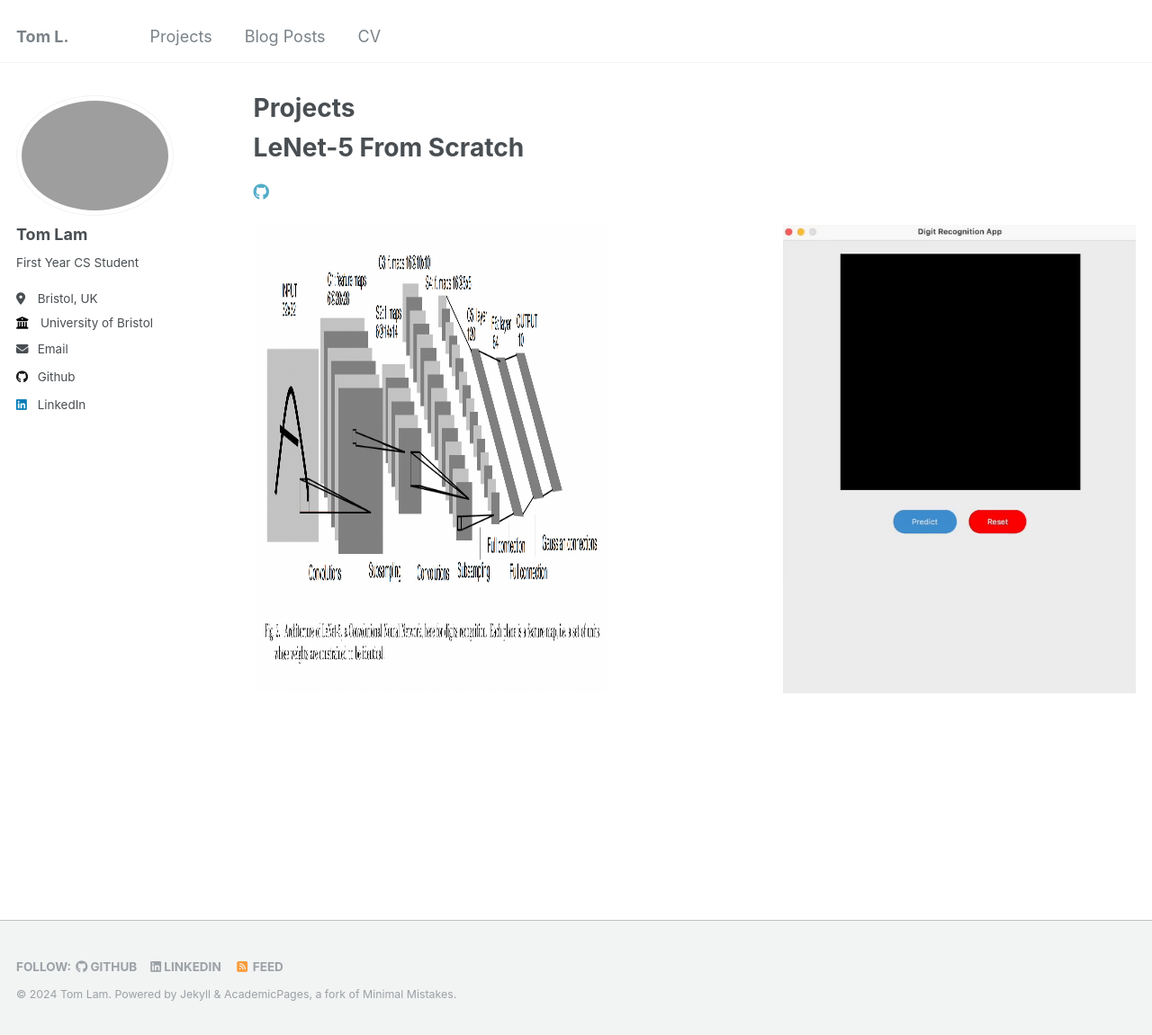
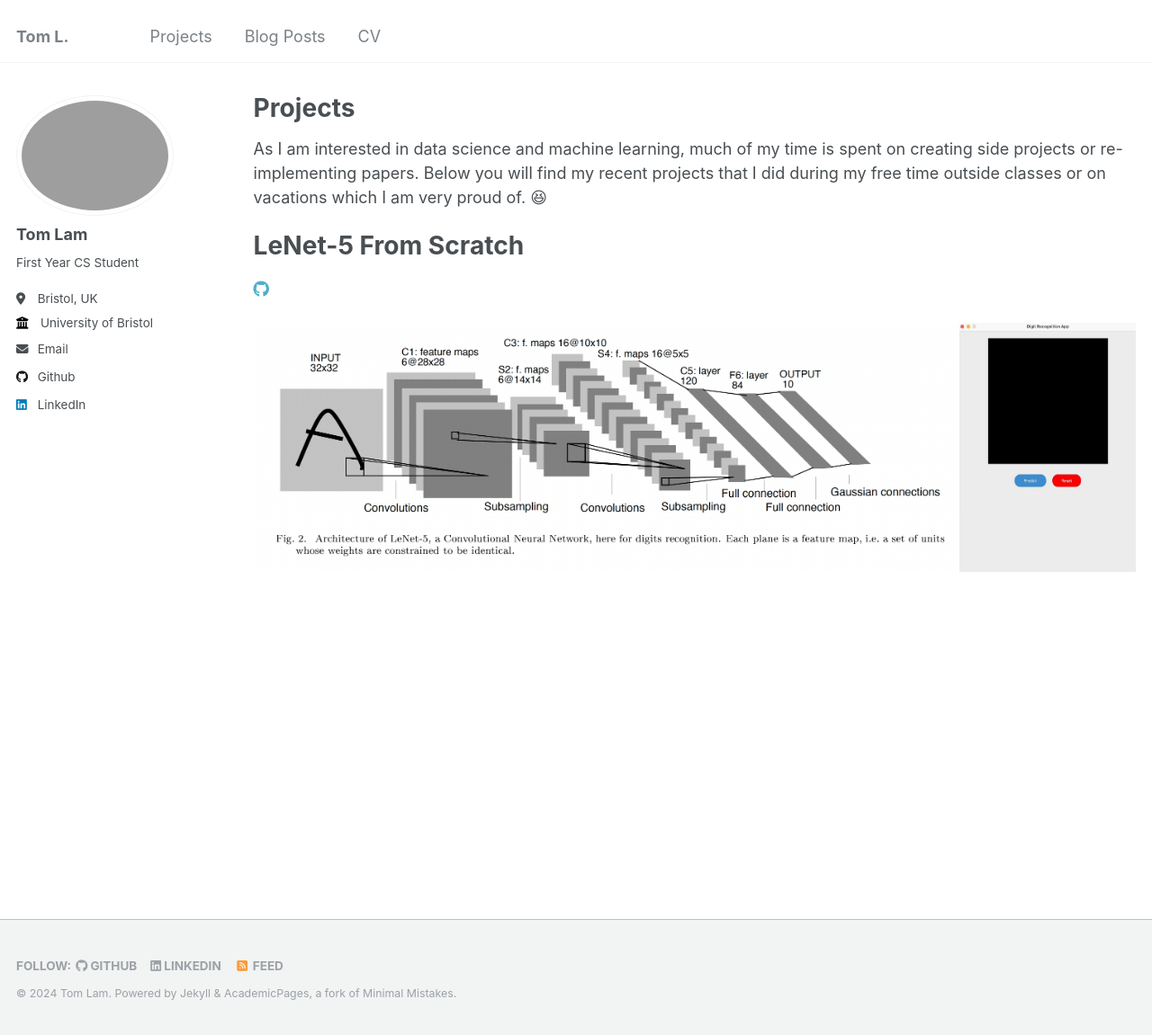
Before and after one commit to T0mLam/t0mlam.github.io, a Jekyll site: the page built from _pages/projects.md, in a window 1280 px wide and 1151 px high. Shown: the whole window at 90% size. Built offline with Jekyll 4.4.1, drawn with Linux system fonts in a browser that asks for light colours.

Commit message:
update project page

```diff
--- a/_pages/projects.md
+++ b/_pages/projects.md
@@ -14,10 +14,12 @@ gallery:
     title: "The LeNet-5 CNN Architecture"
 ---
 
+As I am interested in data science and machine learning, much of my time is spent on creating side projects or re-implementing papers. Below you will find my recent projects that I did during my free time outside classes or on vacations which I am very proud of. 😆
+
 # LeNet-5 From Scratch
 <a href="https://github.com/T0mLam/LeNet-5-from-scratch"><i class="fab fa-github" ></i></a>
 
 <div style="display: flex; justify-content: space-between;">
-    <img src='/images/projects/lenet-5-from-scratch/architecture.png' width='40%'>
-    <img src='/images/projects/lenet-5-from-scratch/app_demo.gif' width='40%'>
+    <img src='/images/projects/lenet-5-from-scratch/architecture.png' width='80%'>
+    <img src='/images/projects/lenet-5-from-scratch/app_demo.gif' width='20%'>
 </div>
```
